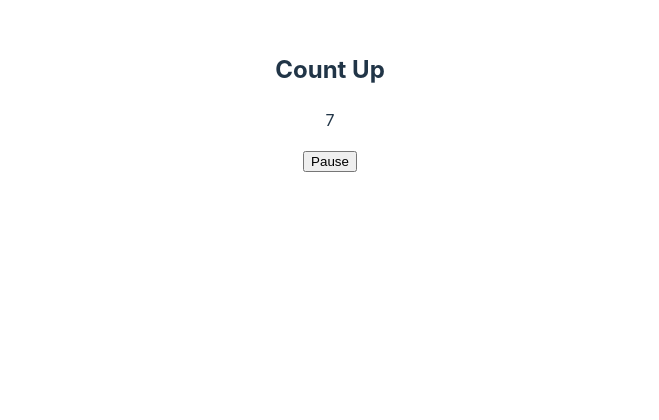
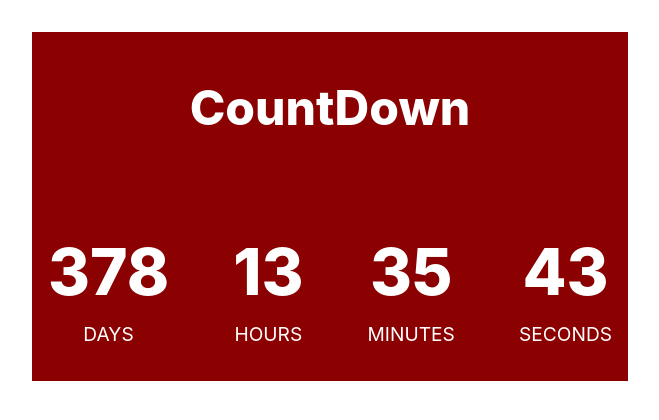
Before and after one commit to DzmitryUr/react-interview-tasks, a React (Vite) app: page / in a window 1280 px wide. Shown: the top 420 px of the page, without its empty margins (310-969 px from the left). Built offline with nearby package versions, Linux system fonts and the light colour scheme.

Commit message:
add CountDown task

```diff
--- a/src/App.jsx
+++ b/src/App.jsx
@@ -1,8 +1,8 @@
-import { CountUp } from './components/CountUp';
+import { CountDown } from './components/CountDown';
 import './App.css';
 
 function App() {
-  return <CountUp />;
+  return <CountDown />;
 }
 
 export default App;
--- /dev/null
+++ b/src/components/CountDown.css
@@ -0,0 +1,40 @@
+.countDown {
+  display: flex;
+  flex-direction: column;
+  align-items: center;
+  justify-content: center;
+  background-color: darkred;
+
+  .grid {
+    display: flex;
+    gap: 2rem;
+    max-width: 800px;
+  }
+
+  .time-box {
+    display: flex;
+    flex-direction: column;
+    align-items: center;
+    border-radius: 20px;
+    padding: 2rem 1rem;
+  }
+
+  .time-value {
+    font-size: 4rem;
+    font-weight: 800;
+    color: white;
+  }
+
+  .time-label {
+    font-size: 1.2rem;
+    text-transform: uppercase;
+    color: white;
+  }
+
+  .title {
+    color: white;
+    font-size: 3rem;
+    margin-bottom: 3rem;
+    font-weight: 800;
+  }
+}
--- /dev/null
+++ b/src/components/CountDown.jsx
@@ -0,0 +1,61 @@
+import { useEffect, useState } from 'react';
+import './CountDown.css';
+
+function calculateTimeLeft(date = '2026-01-01T00:00:00') {
+  const futureTime = new Date(date).getTime();
+  const now = new Date().getTime();
+  const diffirence = futureTime - now;
+
+  if (diffirence <= 0) {
+    return {
+      days: 0,
+      hours: 0,
+      minutes: 0,
+      seconds: 0,
+    };
+  }
+
+  return {
+    days: Math.floor(diffirence / (1000 * 60 * 60 * 24)),
+    hours: Math.floor((diffirence / (1000 * 60 * 60)) % 24),
+    minutes: Math.floor((diffirence / (1000 * 60)) % 60),
+    seconds: Math.floor((diffirence / 1000) % 60),
+  };
+}
+
+export function CountDown() {
+  const [timeLeft, setTimeLeft] = useState(calculateTimeLeft());
+
+  useEffect(() => {
+    const timer = setInterval(() => {
+      const time = calculateTimeLeft();
+      setTimeLeft(time);
+    }, 1000);
+
+    return () => clearInterval(timer);
+  }, []);
+
+  return (
+    <div className="countDown">
+      <h2 className="title">CountDown</h2>
+      <div className="grid">
+        <div className="time-box">
+          <span className="time-value">{timeLeft.days}</span>
+          <span className="time-label">Days</span>
+        </div>
+        <div className="time-box">
+          <span className="time-value">{timeLeft.hours}</span>
+          <span className="time-label">Hours</span>
+        </div>
+        <div className="time-box">
+          <span className="time-value">{timeLeft.minutes}</span>
+          <span className="time-label">Minutes</span>
+        </div>
+        <div className="time-box">
+          <span className="time-value">{timeLeft.seconds}</span>
+          <span className="time-label">Seconds</span>
+        </div>
+      </div>
+    </div>
+  );
+}
```
